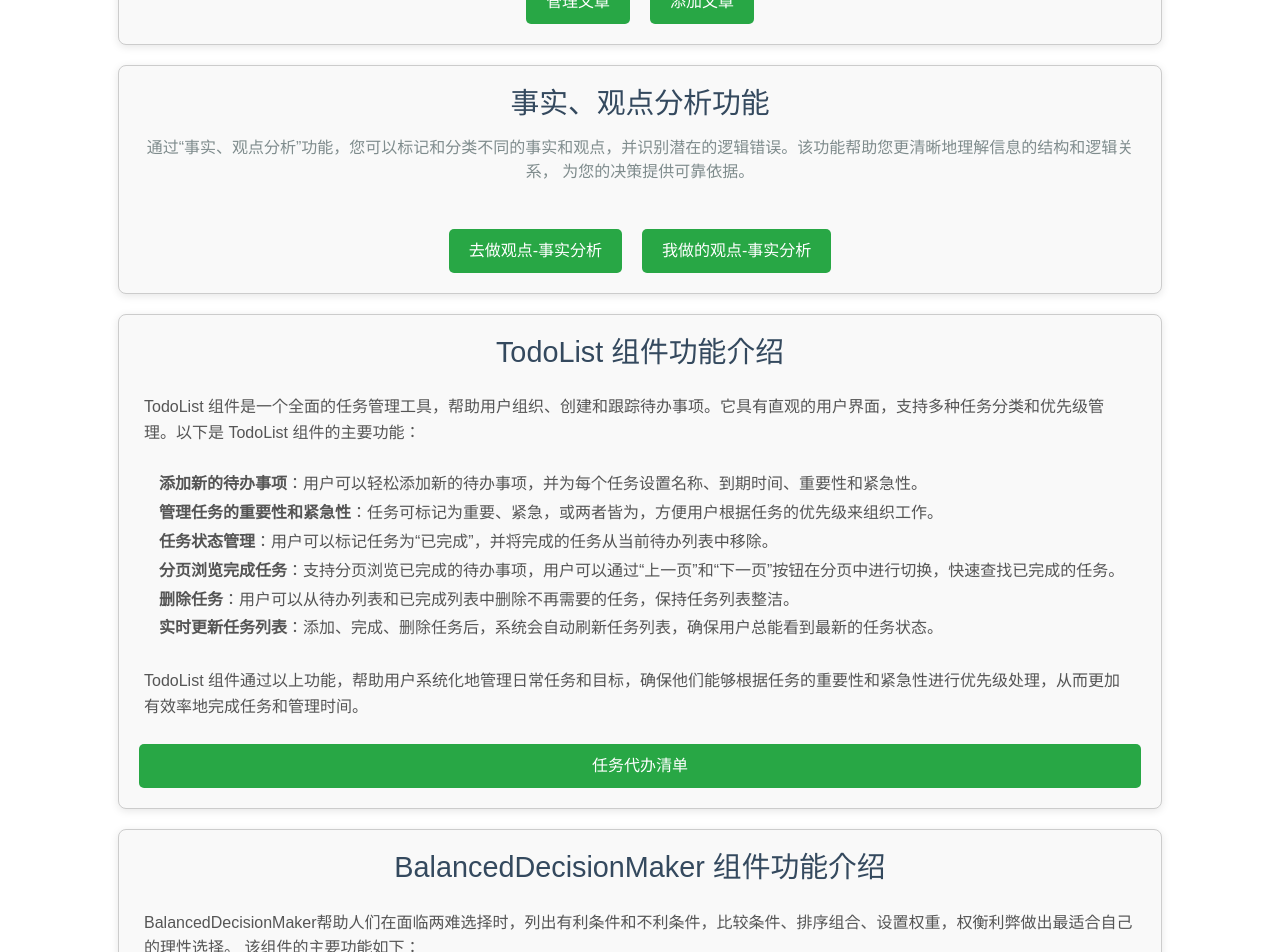
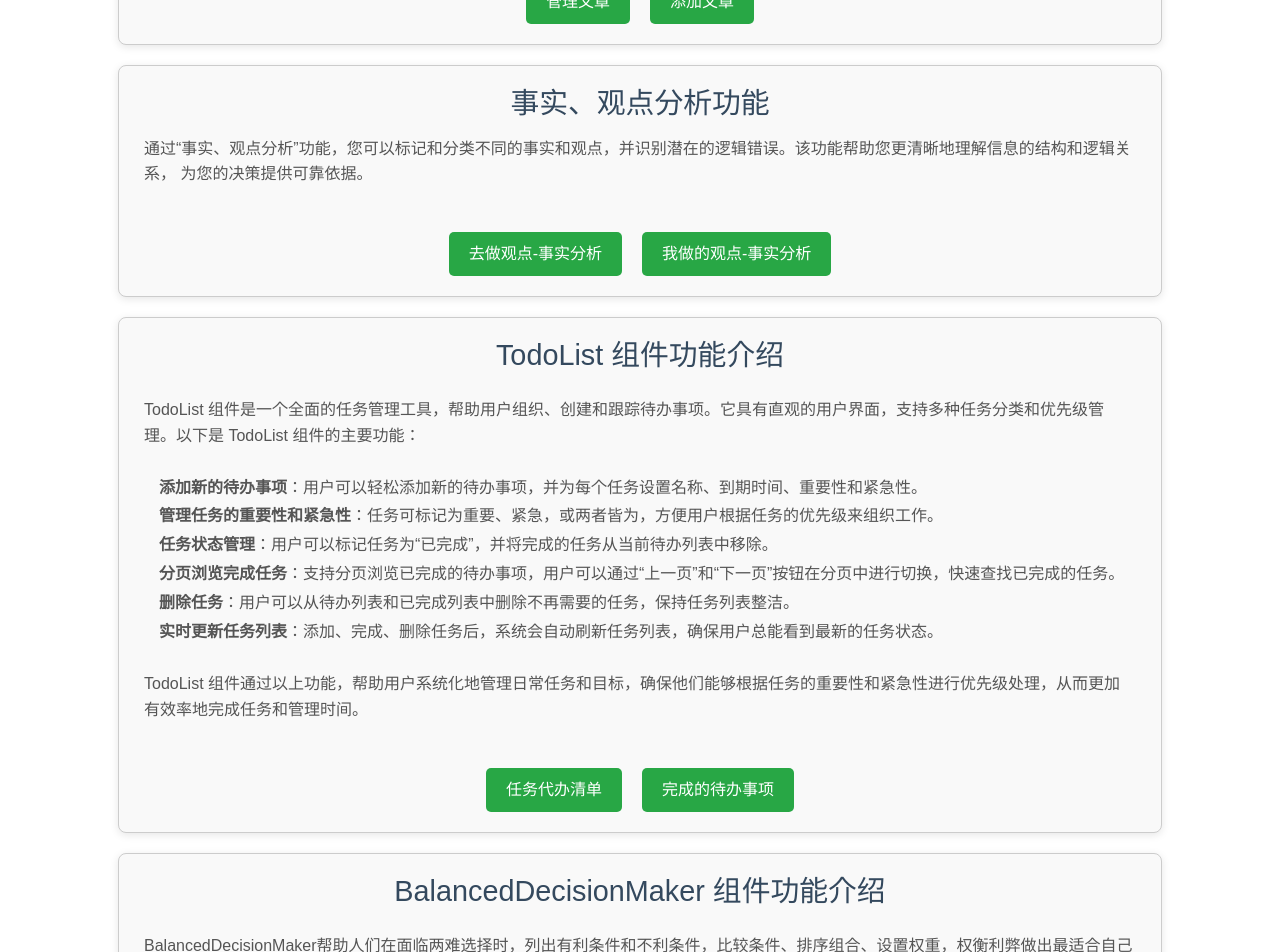
Before and after one commit to tuxiantian/decision-app, a React (Create React App) app: page /home in a window 1280 px wide. Shown: the part 2120-3072 px from the top of the page. Built offline with nearby package versions, Linux system fonts and the light colour scheme; a small style sheet from the web is missing.

Commit message:
首页内容调整

```diff
--- a/src/Home.js
+++ b/src/Home.js
@@ -154,7 +154,7 @@ const Home = () => {
       {/* 事实、观点分析功能介绍部分 */}
       <section id="argument" className="home-section" style={{ width: '90%', margin: '20px auto', boxSizing: 'border-box', backgroundColor: '#f9f9f9', padding: '20px', borderRadius: '8px', border: '1px solid #ccc' }}>
         <h2>事实、观点分析功能</h2>
-        <p>
+        <p style={{ textAlign: 'left', lineHeight: '1.6', color: '#555' }}>
           通过“事实、观点分析”功能，您可以标记和分类不同的事实和观点，并识别潜在的逻辑错误。该功能帮助您更清晰地理解信息的结构和逻辑关系，
           为您的决策提供可靠依据。
         </p>
@@ -165,7 +165,7 @@ const Home = () => {
 
       </section>
 
-      <section  id="todos" className="home-section" style={{ width: '90%', margin: '20px auto', boxSizing: 'border-box', backgroundColor: '#f9f9f9', padding: '20px', borderRadius: '8px', border: '1px solid #ccc' }}>
+      <section id="todos" className="home-section" style={{ width: '90%', margin: '20px auto', boxSizing: 'border-box', backgroundColor: '#f9f9f9', padding: '20px', borderRadius: '8px', border: '1px solid #ccc' }}>
         <h2 style={{ textAlign: 'center', marginBottom: '20px' }}>TodoList 组件功能介绍</h2>
         <p style={{ lineHeight: '1.6', color: '#555', marginBottom: '20px', textAlign: 'left' }}>
           TodoList 组件是一个全面的任务管理工具，帮助用户组织、创建和跟踪待办事项。它具有直观的用户界面，支持多种任务分类和优先级管理。以下是 TodoList 组件的主要功能：
@@ -181,9 +181,16 @@ const Home = () => {
         <p style={{ lineHeight: '1.6', color: '#555', marginTop: '20px', textAlign: 'left' }}>
           TodoList 组件通过以上功能，帮助用户系统化地管理日常任务和目标，确保他们能够根据任务的重要性和紧急性进行优先级处理，从而更加有效率地完成任务和管理时间。
         </p>
-        <Link to="/todos" className="home-link-button" style={{ display: 'block', textAlign: 'center', marginTop: '20px', padding: '10px 20px', backgroundColor: '#28a745', color: 'white', textDecoration: 'none', borderRadius: '5px' }}>
-          任务代办清单
-        </Link>
+        <div style={{ display: 'flex', justifyContent: 'center', gap: '20px', marginTop: '20px' }}>
+          <Link to="/todos" className="home-link-button" style={{ display: 'block', textAlign: 'center', marginTop: '20px', padding: '10px 20px', backgroundColor: '#28a745', color: 'white', textDecoration: 'none', borderRadius: '5px' }}>
+            任务代办清单
+          </Link>
+
+          <Link to="/history-todos" className="home-link-button" style={{ display: 'block', textAlign: 'center', marginTop: '20px', padding: '10px 20px', backgroundColor: '#28a745', color: 'white', textDecoration: 'none', borderRadius: '5px' }}>
+            完成的待办事项
+          </Link>
+        </div>
+
       </section>
 
       <section id="balanced" className="home-section" style={{ width: '90%', margin: '20px auto', boxSizing: 'border-box', backgroundColor: '#f9f9f9', padding: '20px', borderRadius: '8px', border: '1px solid #ccc' }}>
@@ -219,10 +226,6 @@ const Home = () => {
           <li><strong>记录启发内容</strong>：随时记录来自书籍、文章、对话或生活中的灵感片段，形成个人启发库。</li>
           <li><strong>分类整理</strong>：为每个启发内容添加标签和分类，便于后续检索和回顾。</li>
           <li><strong>添加个人感想</strong>：针对每个启发内容，可以记录自己的理解和应用场景，形成深度思考。</li>
-          <li><strong>分享交流</strong>：将启发内容分享给团队成员或社区，促进集体智慧的增长。</li>
-          <li><strong>定期回顾</strong>：系统会定期提醒用户回顾过去的启发内容，加深记忆和应用。</li>
-          <li><strong>关联决策</strong>：启发内容可以直接关联到具体的决策过程，为决策提供更多思考角度。</li>
-          <li><strong>知识图谱</strong>：系统会自动分析启发内容之间的关系，形成可视化的知识网络。</li>
         </ul>
         <p style={{ lineHeight: '1.6', color: '#555', marginTop: '20px', textAlign: 'left' }}>
           启发俱乐部不仅是一个记录工具，更是一个促进持续学习和深度思考的平台。通过系统地收集和反思启发内容，用户可以不断扩展认知边界，提升决策质量。
```
